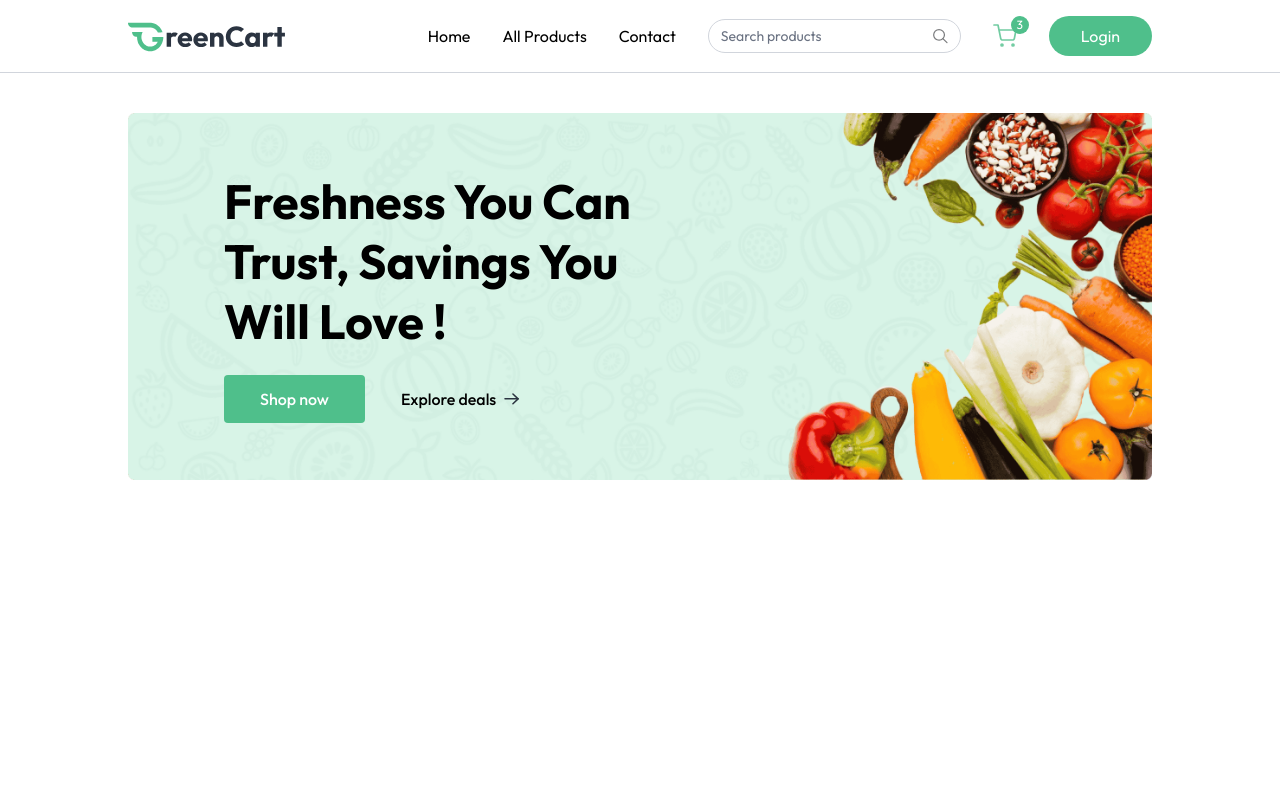
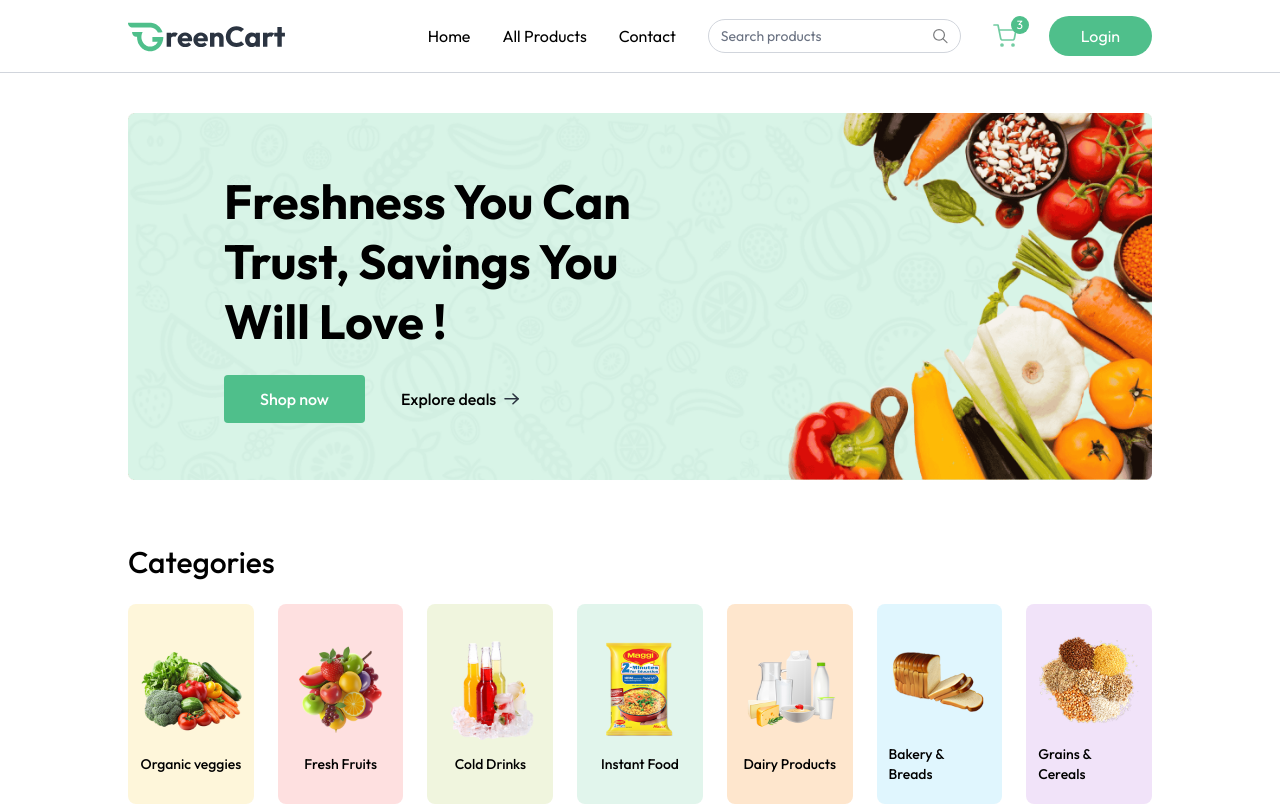
Before and after one commit to codieSam/E-cart, a React (Vite) app: page / in a window 1280 px wide. Built offline with nearby package versions, Linux system fonts and the light colour scheme.

Commit message:
Used map  function to map the categories from the assets

```diff
--- /dev/null
+++ b/src/components/Category.jsx
@@ -0,0 +1,34 @@
+import React, { use } from "react";
+import { categories } from "../assets/assets";
+import { useNavigate } from "react-router-dom";
+
+const Category = () => {
+  const navigate = useNavigate();
+  return (
+    <div className="mt-16">
+      <p className="text-2xl md:text-3xl font-medium">Categories</p>
+      <div className="grid grid-cols-2 sm:grid-cols-3 md:grid-cols-5 lg:grid-cols-6 xl:grid-cols-7 mt-6 gap-6">
+        {categories.map((category, index) => (
+          <div
+            key={index}
+            className="group cursor-pointer py-5 px-3 gap-2 rounded-lg flex flex-col justify-center items-center"
+            style={{ backgroundColor: category.bgColor }}
+            onClick={() => {
+              navigate(`/products/${category.path.toLowerCase()}`);
+              scrollTo(0, 0);
+            }}
+          >
+            <img
+              src={category.image}
+              alt={category.text}
+              className="group-hover:scale-108 transition max-w-28"
+            />
+            <p className="text-sm font-medium">{category.text}</p>
+          </div>
+        ))}
+      </div>
+    </div>
+  );
+};
+
+export default Category;
--- a/src/pages/Home.jsx
+++ b/src/pages/Home.jsx
@@ -1,10 +1,12 @@
 import React from "react";
 import MainBanner from "../components/MainBanner";
+import Category from "../components/Category";
 
 const Home = () => {
   return (
     <div className="mt-10">
       <MainBanner />
+      <Category />
     </div>
   );
 };
```
